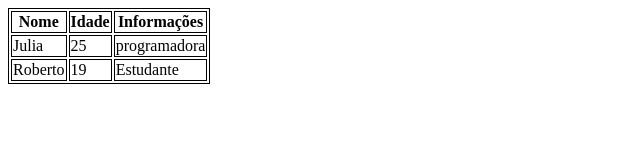
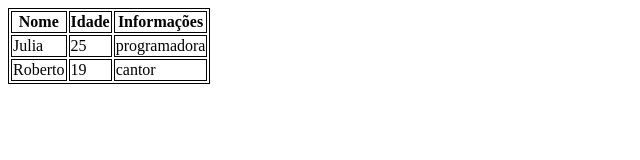
Before and after one commit to Juliafgf/Aula-Tabela, a plain HTML site: page index.html in a window 1280 px wide. Shown: the full height of the page, 0-640 px from the left. Drawn offline with Linux system fonts and the light colour scheme.

Commit message:
trocado de roberto para estudante para cantor

```diff
--- a/index.html
+++ b/index.html
@@ -26,7 +26,7 @@
         <tr>
             <td>Roberto</td>
             <td>19</td>
-            <td>Estudante</td>
+            <td>cantor</td>
 
 
         </tr>
```
